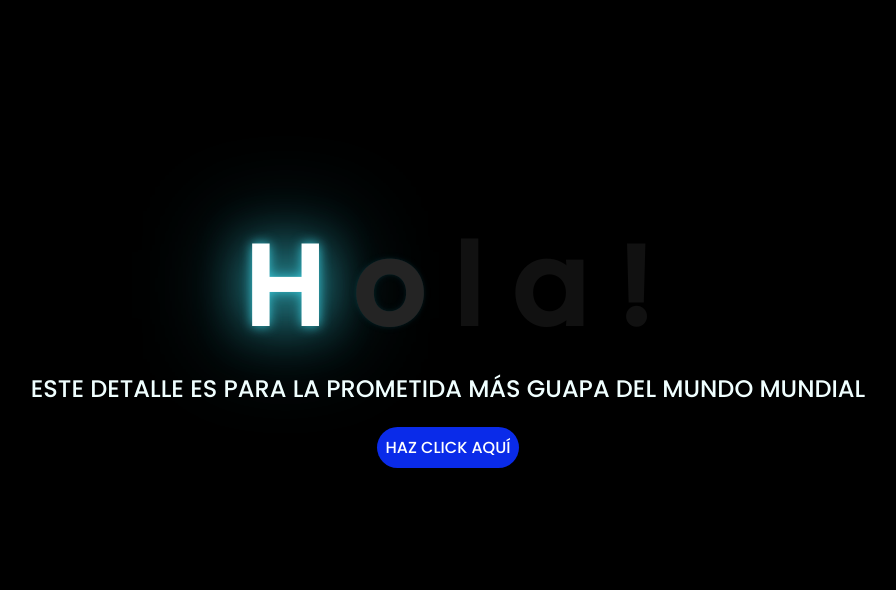
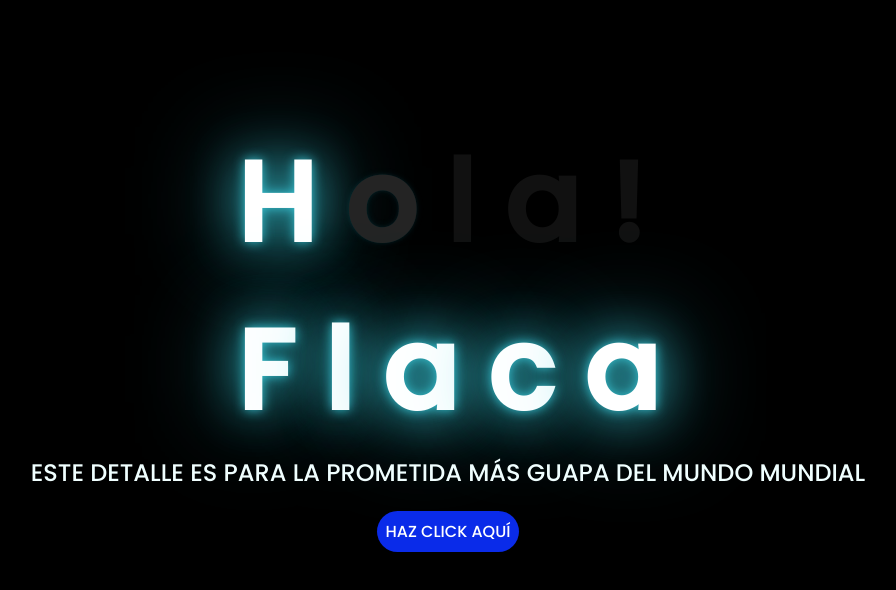
Before and after one commit to Max230993/21092024, a plain HTML site: page index.html in a window 1280 px wide. Shown: the whole page, without its empty margins (200-1096 px from the left). Drawn offline with Linux system fonts and the light colour scheme.

Commit message:
Update index.html

```diff
--- a/index.html
+++ b/index.html
@@ -17,6 +17,12 @@
         <span>l</span>
         <span>a</span>
         <span>!</span>
+	 <span><br></span>
+        <span>F</span>
+        <span>l</span>
+        <span>a</span>
+        <span>c</span>
+	<span>a</span>
 
 
     </div>
```
